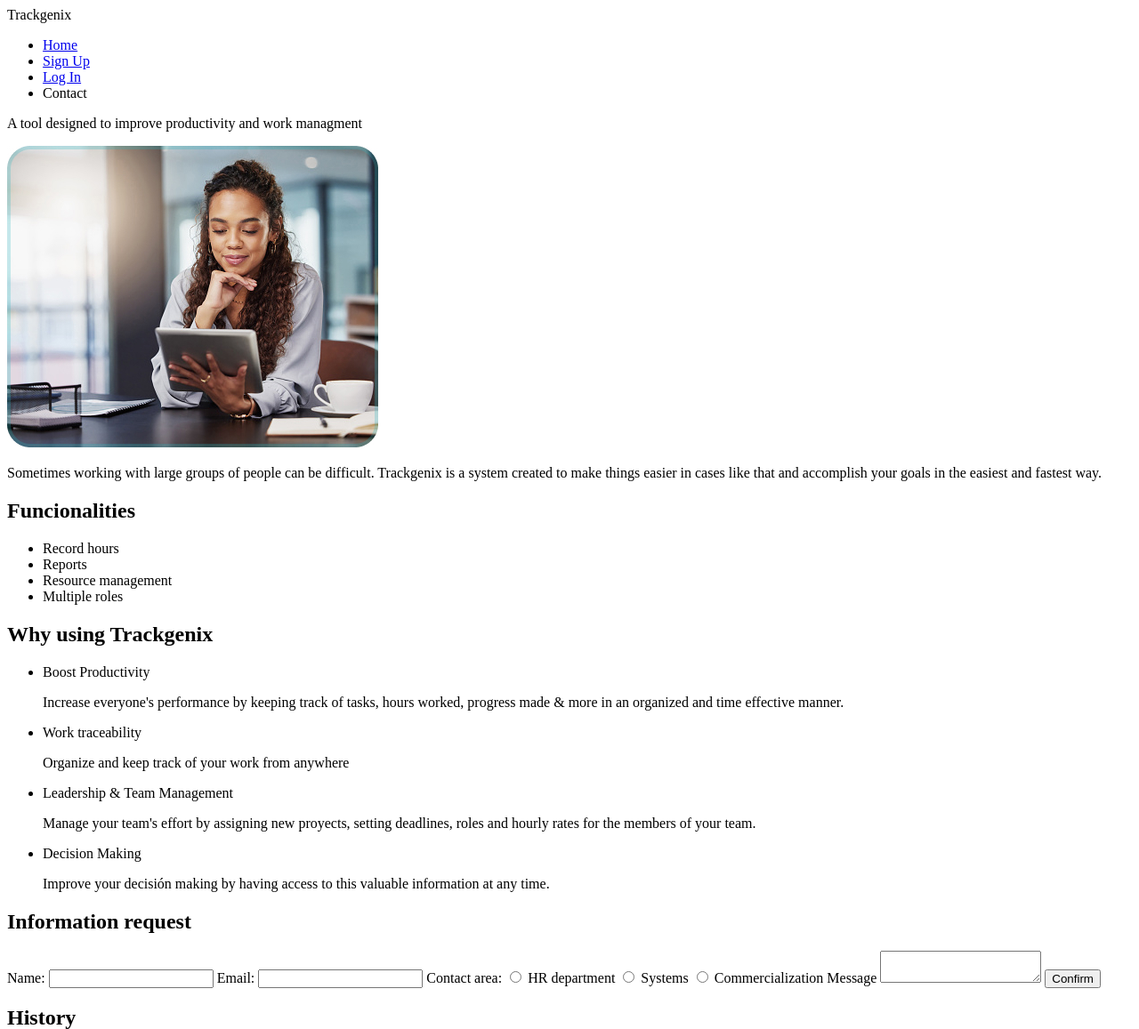
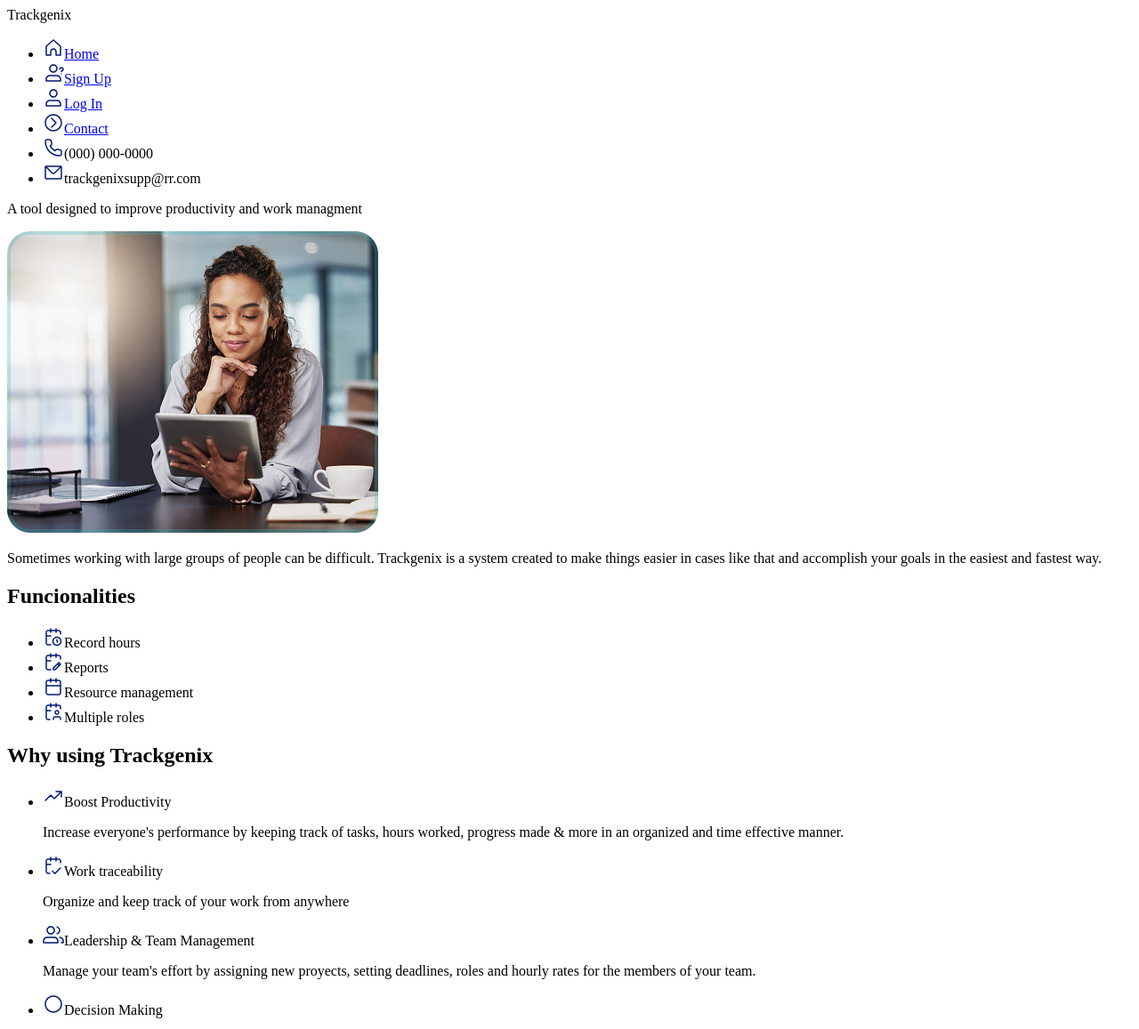
Before and after one commit to NicoSan02/-BaSP-A2022-Etapa-1, a plain HTML site: page Semana 02/index.html in a window 1280 px wide. Shown: the top 1157 px of the page at 89% size. Drawn offline with Linux system fonts and the light colour scheme; files whose address does not match are found by name.

Commit message:
BaSP-W02-2022: added icons

```diff
--- a/Semana 02/index.html
+++ b/Semana 02/index.html
@@ -11,35 +11,37 @@
         <main>
             <aside>
                 <ul>
-                    <li><a href="*">Home</a></li>
-                    <li><a href="*">Sign Up</a></li>
-                    <li><a href="*">Log In</a></li>
-                    <li>Contact</li>
+                    <li><img src=".\assets\home-1.svg"><a href="#">Home</a></li>
+                    <li><img src=".\assets\user-question.svg"><a href="#">Sign Up</a></li>
+                    <li><img src=".\assets\user-1.svg"><a href="#">Log In</a></li>
+                    <li><img src=".\assets\chevron-circle-right.svg"><a href="#">Contact</a></li>
+                    <li><img src=".\assets\phone.svg">(000) 000-0000</li>
+                    <li><img src=".\assets\mail.svg">trackgenixsupp@rr.com</li>
                 </ul>
             </aside>
             <p>A tool designed to improve productivity and work managment</p>
-            <img src="C:\Users\Nico\Documents\CODIGO\BaSP-A2022-Etapa-1\Semana 02\assets\picture.jpg" alt="Woman working">
+            <img src=".\assets\picture.jpg" alt="Woman working">
             </p>Sometimes working with large groups of people can be difficult.
             Trackgenix is a system created to make things easier in cases like that and accomplish your goals in the easiest and fastest way.</p>
             <section>
                 <h1>Funcionalities</h1>
                 <ul>
-                    <li>Record hours</li>
-                    <li>Reports</li>
-                    <li>Resource management</li>
-                    <li>Multiple roles</li>
+                    <li><img src=".\assets\calendar-clock.svg">Record hours</li>
+                    <li><img src=".\assets\calendar-edit.svg">Reports</li>
+                    <li><img src=".\assets\calendar.svg">Resource management</li>
+                    <li><img src=".\assets\calendar-user.svg">Multiple roles</li>
                 </ul>
             </section>
             <section>
                 <h1>Why using Trackgenix</h1>
                 <ul>
-                    <li>Boost Productivity</li>
+                    <li><img src=".\assets\trending-up.svg">Boost Productivity</li>
                     <p>Increase everyone's performance by keeping track of tasks, hours worked, progress made & more in an organized and time effective manner.</p>
-                    <li>Work traceability</li>
+                    <li><img src=".\assets\calendar-check.svg">Work traceability</li>
                     <p>Organize and keep track of your work from anywhere</p>
-                    <li>Leadership & Team Management</li>
+                    <li><img src=".\assets\users.svg">Leadership & Team Management</li>
                     <p>Manage your team's effort by assigning new proyects, setting deadlines, roles and hourly rates for the members of your team.</p>
-                    <li>Decision Making</li>
+                    <li><img src=".\assets\circle.svg">Decision Making</li>
                     <p>Improve your decisión making by having access to this valuable information at any time.</p>
                 </ul>
             </section>
@@ -79,21 +81,21 @@
             </section>
             <section>
                 <ul>
-                    <h3>Products</h3>
+                    <h3><img src=".\assets\cart-4.svg">Products</h3>
                     <li>Funcionalities</li>
                     <li>Downloads</li>
                     <li>Integration</li>
                     <li>Extra</li>
                 </ul>
                 <ul>
-                    <h3>Business</h3>
+                    <h3><img src=".\assets\chart-vertical.svg">Business</h3>
                     <li>About us</li>
                     <li>Clients</li>
                     <li>Resource</li>
                     <li>Blog</li>
                 </ul>
                 <ul>
-                    <h3>Support</h3>
+                    <h3><img src=".\assets\flag-2.svg">Support</h3>
                     <li>Help</li>
                     <li>Tutorials</li>
                     <li>API</li>
```
Also changed, not shown: Semana 02/assets/calendar-check.svg (added), Semana 02/assets/calendar-clock.svg (added), Semana 02/assets/calendar-edit.svg (added), Semana 02/assets/calendar-user.svg (added), Semana 02/assets/calendar.svg (added), Semana 02/assets/cart-4.svg (added), Semana 02/assets/chart-vertical.svg (added), Semana 02/assets/chevron-circle-right.svg (added), Semana 02/assets/circle.svg (added), Semana 02/assets/flag-2.svg (added), Semana 02/assets/home-1.svg (added), Semana 02/assets/mail.svg (added), Semana 02/assets/phone.svg (added), Semana 02/assets/trending-up.svg (added), 3 more files.
